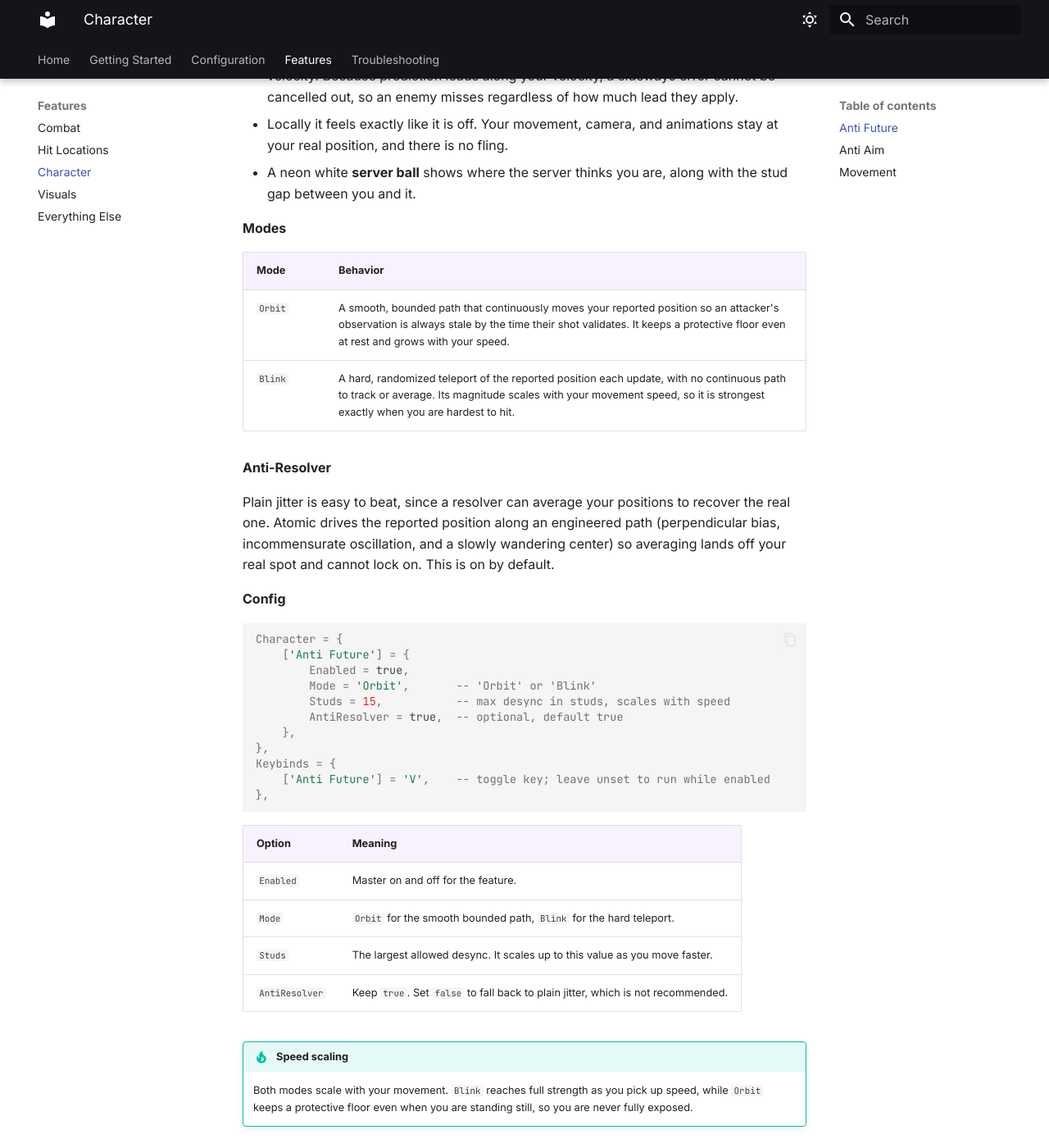
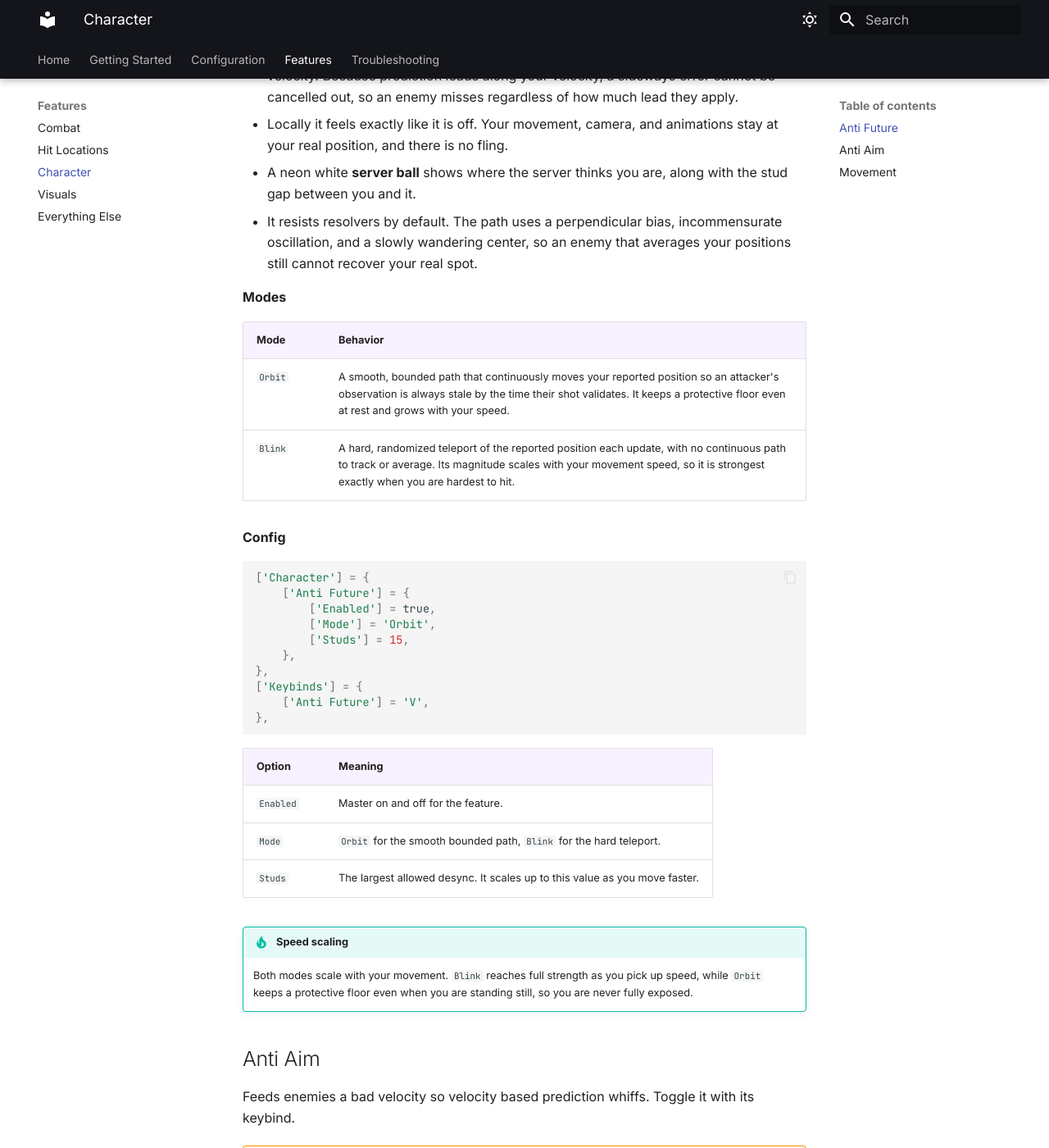
Before and after one commit to gaelcitopp-glitch/atomic-docs, an MkDocs documentation site: the page built from docs/features/character.md, in a window 1280 px wide and 1400 px high, scrolled down 509 px. Shown: the whole window at 82% size. Built offline with MkDocs 1.6.1 and Material for MkDocs 9.7.7, drawn with Linux system fonts in a browser that asks for light colours.

Commit message:
docs: drop AntiResolver toggle from Anti Future (always on), use bracket-key config style
Co-authored-by: Cursor <cursoragent@cursor.com>

````diff
--- a/docs/features/character.md
+++ b/docs/features/character.md
@@ -12,6 +12,7 @@ The headline defensive feature. It stops enemies from "futuring" you, which is w
 - While you move, it desyncs the position the **server** sees, biased **perpendicular** to your velocity. Because prediction leads along your velocity, a sideways error cannot be cancelled out, so an enemy misses regardless of how much lead they apply.
 - Locally it feels exactly like it is off. Your movement, camera, and animations stay at your real position, and there is no fling.
 - A neon white **server ball** shows where the server thinks you are, along with the stud gap between you and it.
+- It resists resolvers by default. The path uses a perpendicular bias, incommensurate oscillation, and a slowly wandering center, so an enemy that averages your positions still cannot recover your real spot.
 
 **Modes**
 
@@ -20,23 +21,18 @@ The headline defensive feature. It stops enemies from "futuring" you, which is w
 | `Orbit` | A smooth, bounded path that continuously moves your reported position so an attacker's observation is always stale by the time their shot validates. It keeps a protective floor even at rest and grows with your speed. |
 | `Blink` | A hard, randomized teleport of the reported position each update, with no continuous path to track or average. Its magnitude scales with your movement speed, so it is strongest exactly when you are hardest to hit. |
 
-**Anti-Resolver**
-
-Plain jitter is easy to beat, since a resolver can average your positions to recover the real one. Atomic drives the reported position along an engineered path (perpendicular bias, incommensurate oscillation, and a slowly wandering center) so averaging lands off your real spot and cannot lock on. This is on by default.
-
 **Config**
 
 ```lua
-Character = {
+['Character'] = {
     ['Anti Future'] = {
-        Enabled = true,
-        Mode = 'Orbit',       -- 'Orbit' or 'Blink'
-        Studs = 15,           -- max desync in studs, scales with speed
-        AntiResolver = true,  -- optional, default true
+        ['Enabled'] = true,
+        ['Mode'] = 'Orbit',
+        ['Studs'] = 15,
     },
 },
-Keybinds = {
-    ['Anti Future'] = 'V',    -- toggle key; leave unset to run while enabled
+['Keybinds'] = {
+    ['Anti Future'] = 'V',
 },
 ```
 
@@ -45,7 +41,6 @@ Keybinds = {
 | `Enabled` | Master on and off for the feature. |
 | `Mode` | `Orbit` for the smooth bounded path, `Blink` for the hard teleport. |
 | `Studs` | The largest allowed desync. It scales up to this value as you move faster. |
-| `AntiResolver` | Keep `true`. Set `false` to fall back to plain jitter, which is not recommended. |
 
 !!! tip "Speed scaling"
     Both modes scale with your movement. `Blink` reaches full strength as you pick up speed, while `Orbit` keeps a protective floor even when you are standing still, so you are never fully exposed.
````
Also changed, not shown: docs/troubleshooting.md (+0 -1 lines).
